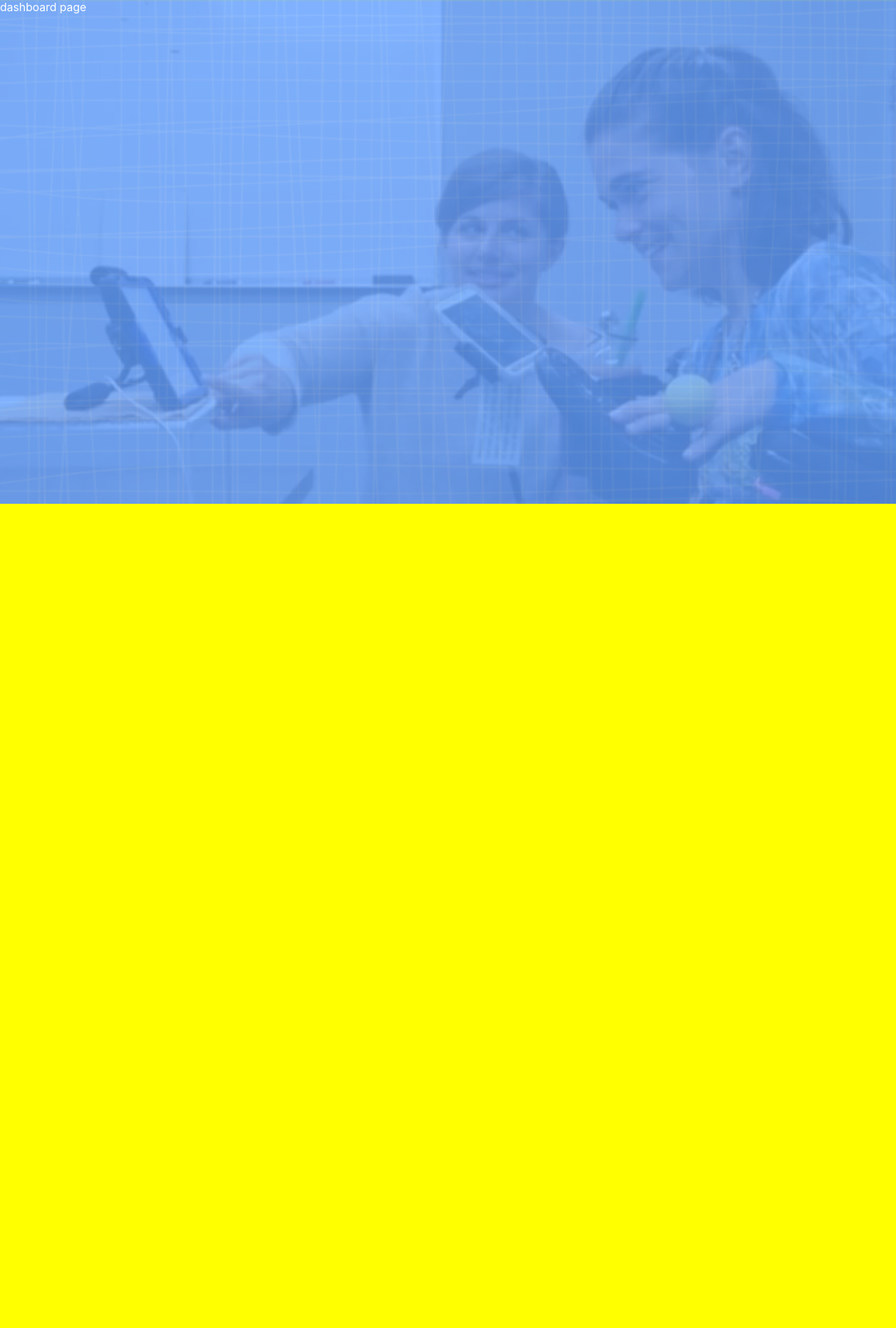
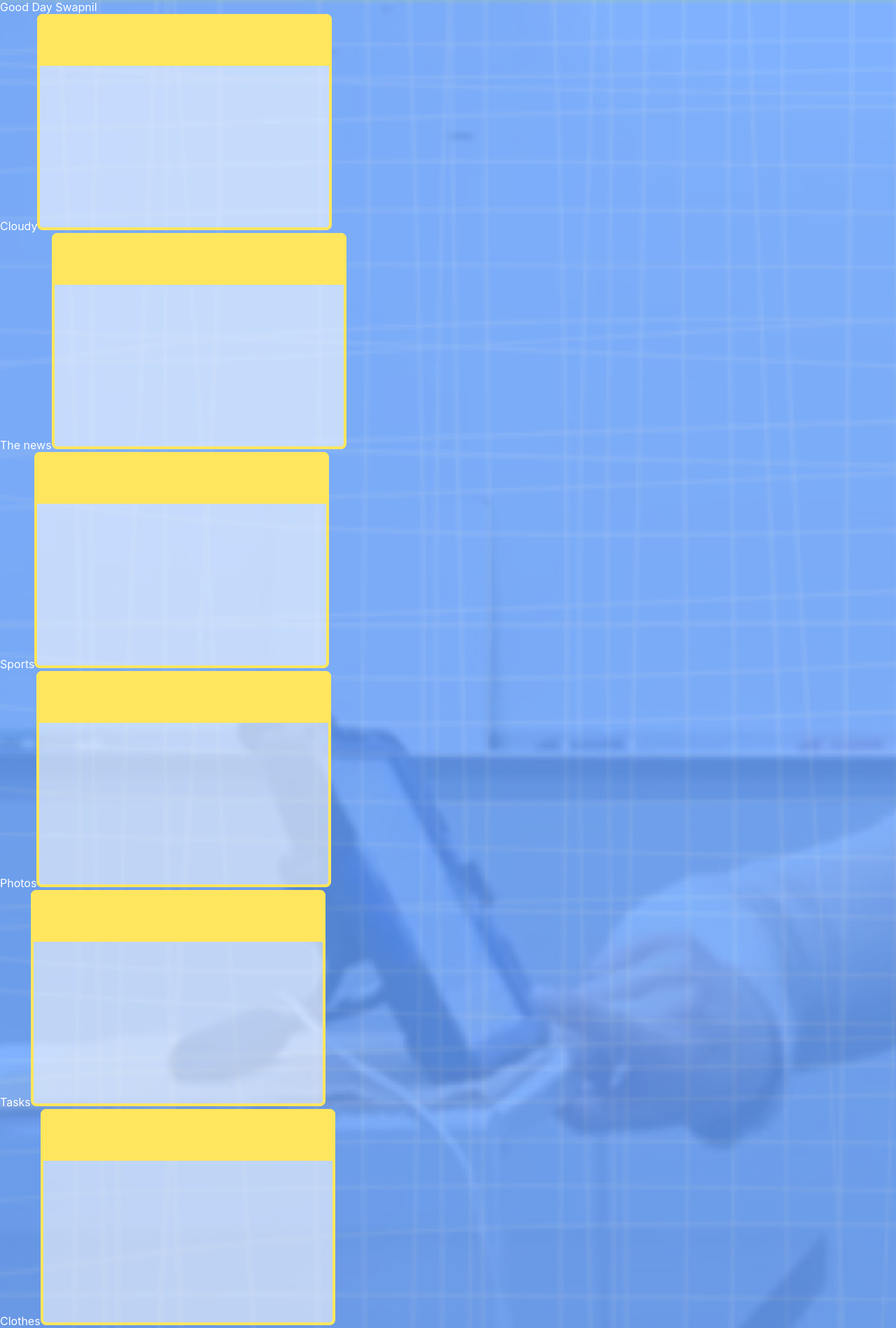
Before and after one commit to Mariastakh/dashboard-frontend, a React (Create React App) app: page /dashboard in a window 1280 px wide. Shown: the whole page at 70% size. Before the commit the page ends 800 px from the top, so only its background shows below. Built offline with nearby package versions, Linux system fonts and the light colour scheme.

Commit message:
add preview pictures to dashboard that link to pages

```diff
--- /dev/null
+++ b/src/Pages/Components/ClothesPreview.js
@@ -0,0 +1,19 @@
+import React, { Component } from "react";
+import container from "../../assets/Container.png";
+
+export default class ClothesPreview extends Component {
+  constructor(props) {
+    super(props);
+  }
+
+  render() {
+    return (
+      <>
+        <div data-testid="clothespreview">
+          Clothes
+          <img src={container} alt="clothes pie chart" />
+        </div>
+      </>
+    );
+  }
+}
--- /dev/null
+++ b/src/Pages/Components/NewsPreview.js
@@ -0,0 +1,22 @@
+import React, { Component } from "react";
+import { Link } from "react-router-dom";
+import container from "../../assets/Container.png";
+
+export default class NewsPreview extends Component {
+  constructor(props) {
+    super(props);
+  }
+
+  render() {
+    return (
+      <>
+        <div data-testid="newspreview">
+          The news
+          <Link to="/news">
+            <img src={container} alt="the latest news headline" />
+          </Link>
+        </div>
+      </>
+    );
+  }
+}
--- /dev/null
+++ b/src/Pages/Components/PhotoPreview.js
@@ -0,0 +1,22 @@
+import React, { Component } from "react";
+import { Link } from "react-router-dom";
+import container from "../../assets/Container.png";
+
+export default class PhotoPreview extends Component {
+  constructor(props) {
+    super(props);
+  }
+
+  render() {
+    return (
+      <>
+        <div data-testid="photopreview">
+          Photos
+          <Link to="/photos">
+            <img src={container} alt="your photo collection" />
+          </Link>
+        </div>
+      </>
+    );
+  }
+}
--- /dev/null
+++ b/src/Pages/Components/SportsPreview.js
@@ -0,0 +1,22 @@
+import React, { Component } from "react";
+import { Link } from "react-router-dom";
+import container from "../../assets/Container.png";
+
+export default class SportsPreview extends Component {
+  constructor(props) {
+    super(props);
+  }
+
+  render() {
+    return (
+      <>
+        <div data-testid="sportspreview">
+          Sports
+          <Link to="/sports">
+            <img src={container} alt="a sports update" />
+          </Link>
+        </div>
+      </>
+    );
+  }
+}
--- /dev/null
+++ b/src/Pages/Components/TasksPreview.js
@@ -0,0 +1,22 @@
+import React, { Component } from "react";
+import { Link } from "react-router-dom";
+import container from "../../assets/Container.png";
+
+export default class TasksPreview extends Component {
+  constructor(props) {
+    super(props);
+  }
+
+  render() {
+    return (
+      <>
+        <div data-testid="taskspreview">
+          Tasks
+          <Link to="/tasks">
+            <img src={container} alt="tasks preview" />
+          </Link>
+        </div>
+      </>
+    );
+  }
+}
--- /dev/null
+++ b/src/Pages/Components/WeatherPreview.js
@@ -0,0 +1,19 @@
+import React, { Component } from "react";
+import container from "../../assets/Container.png";
+
+export default class WeatherPreview extends Component {
+  constructor(props) {
+    super(props);
+  }
+
+  render() {
+    return (
+      <>
+        <div data-testid="weatherpreview">
+          Cloudy
+          <img src={container} alt="the current weather" />
+        </div>
+      </>
+    );
+  }
+}
--- a/src/Pages/DashboardPage.jsx
+++ b/src/Pages/DashboardPage.jsx
@@ -1,4 +1,10 @@
 import React, { Component } from "react";
+import WeatherPreview from "./Components/WeatherPreview";
+import NewsPreview from "./Components/NewsPreview";
+import SportsPreview from "./Components/SportsPreview";
+import PhotoPreview from "./Components/PhotoPreview";
+import TasksPreview from "./Components/TasksPreview";
+import ClothesPreview from "./Components/ClothesPreview";
 
 export default class DashboardPage extends Component {
   constructor(props) {
@@ -6,6 +12,16 @@ export default class DashboardPage extends Component {
   }
 
   render() {
-    return <>dashboard page</>;
+    return (
+      <>
+        Good Day Swapnil
+        <WeatherPreview />
+        <NewsPreview />
+        <SportsPreview />
+        <PhotoPreview />
+        <TasksPreview />
+        <ClothesPreview />
+      </>
+    );
   }
 }
```
Also changed, not shown: 1 other file (tests, documents, lock files or other folders).
